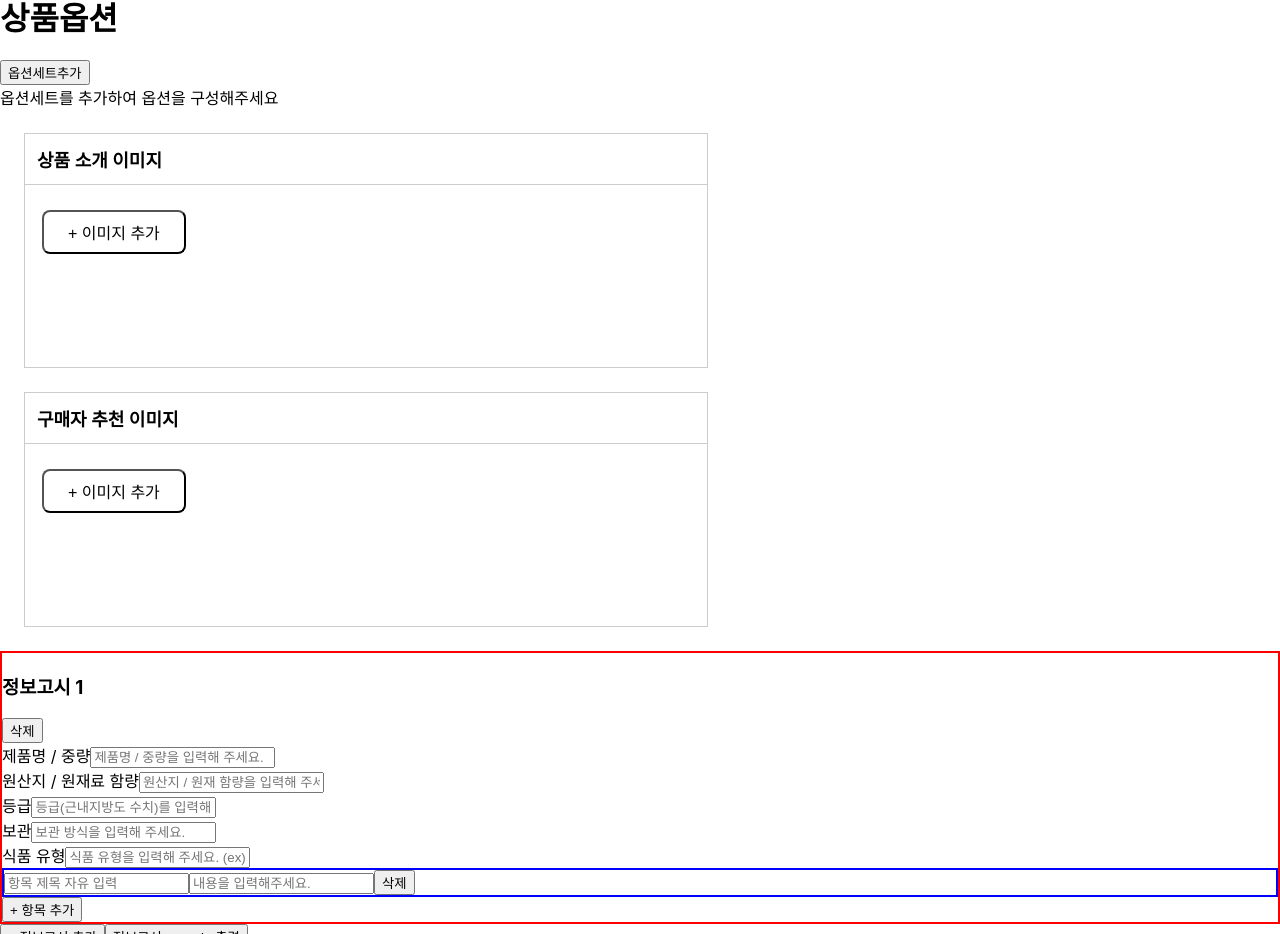
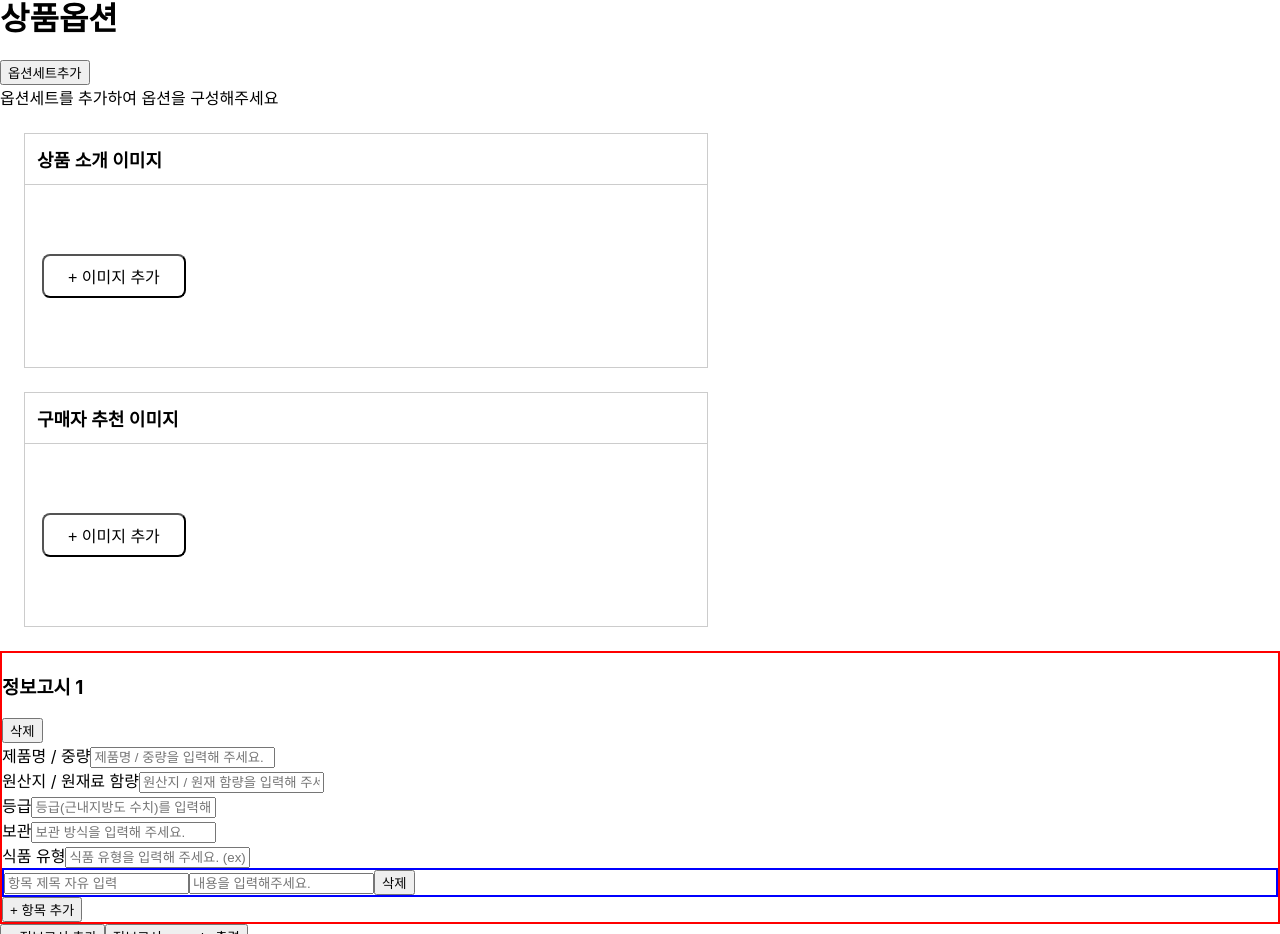
Before and after one commit to pre-onboarding-course-team-6/1st-week-sirloin-task, a React (Create React App) app: page / in a window 1280 px wide. Shown: the part 915-1849 px from the top of the page. Built offline with nearby package versions, Linux system fonts and the light colour scheme.

Commit message:
fix: 상품소개 & 구매자 추천 이미지 컴포넌트

```diff
--- a/src/commons/components/ImageAttachment.jsx
+++ b/src/commons/components/ImageAttachment.jsx
@@ -1,6 +1,11 @@
 /* eslint-disable  */
 import React, { useEffect, useRef, useState } from "react";
-import {ImageInputBtn,FlexBox, FileDeleBtn,FileName} from "../Styled/styled"
+import {
+  ImageInputBtn,
+  FlexBox,
+  FileDeleBtn,
+  FileName,
+} from "../Styled/styled";
 
 function ImageAttachment({ type, name, handleChangeInput }) {
   const [imgFiles, setImgFiles] = useState([]);
@@ -45,7 +50,7 @@ function ImageAttachment({ type, name, handleChangeInput }) {
 
   // 이미지 파일 추가되면 handleChangeInput 호출
   useEffect(() => {
-    imgFiles.length && handleChangeInput(null, name, imgFiles);
+    name && imgFiles.length && handleChangeInput(null, name, imgFiles);
   }, [imgFiles]);
   const left = "{{";
   const right = "}}";
@@ -60,12 +65,18 @@ function ImageAttachment({ type, name, handleChangeInput }) {
         name="file"
         onChange={onImgChange}
         style={{ display: "none" }}
-        />
+      />
       <ImageInputBtn onClick={onImgInputBtnClick}>+ 이미지 추가</ImageInputBtn>
       {imgFiles.map((file, index) => (
         <FileName key={index}>
-          <span>{left}{file.name}{right}</span>
-          <FileDeleBtn onClick={(event) => handleImgDelete(index, event)}>x</FileDeleBtn>
+          <span>
+            {left}
+            {file.name}
+            {right}
+          </span>
+          <FileDeleBtn onClick={(event) => handleImgDelete(index, event)}>
+            x
+          </FileDeleBtn>
         </FileName>
       ))}
     </FlexBox>
--- a/src/components/IntroImage/index.jsx
+++ b/src/components/IntroImage/index.jsx
@@ -5,7 +5,7 @@ import ImageAttachment from "../../commons/components/ImageAttachment";
 function IntroImage() {
   return (
     <Table>
-      <tobody>
+      <tbody>
         <tr>
           <Title>상품 소개 이미지</Title>
         </tr>
@@ -14,7 +14,7 @@ function IntroImage() {
             <ImageAttachment type="multiple" />
           </FullBox>
         </tr>
-      </tobody>
+      </tbody>
     </Table>
   );
 }
--- a/src/components/RecommendImage/index.jsx
+++ b/src/components/RecommendImage/index.jsx
@@ -5,7 +5,7 @@ import ImageAttachment from "../../commons/components/ImageAttachment";
 function RecommendImage() {
   return (
     <Table>
-      <tobody>
+      <tbody>
         <tr>
           <Title>구매자 추천 이미지</Title>
         </tr>
@@ -14,7 +14,7 @@ function RecommendImage() {
             <ImageAttachment type="multiple" />
           </FullBox>
         </tr>
-      </tobody>
+      </tbody>
     </Table>
   );
 }
```
